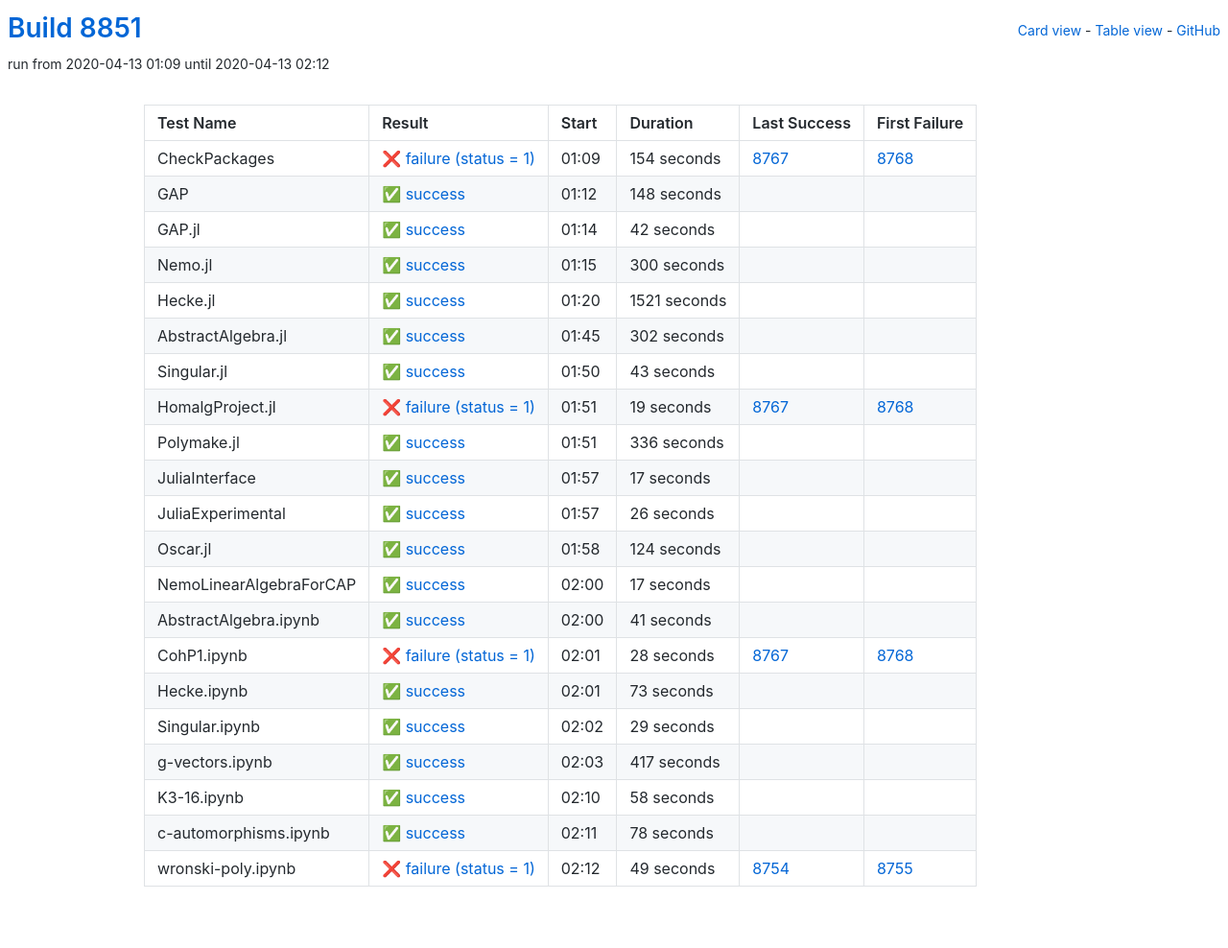
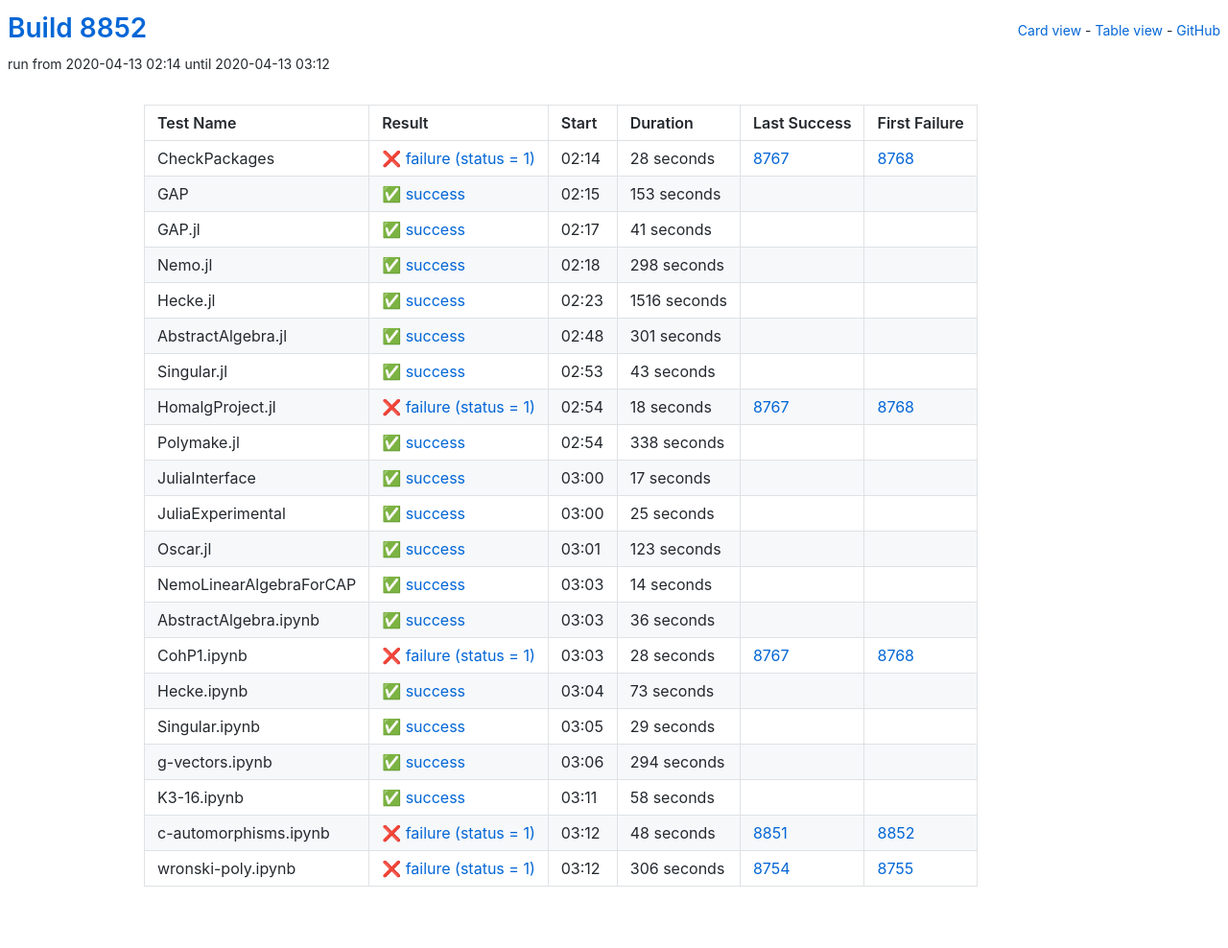
Before and after one commit to oscar-system/oscar-ci-status, a Jekyll site: the page built from table.html, in a window 1280 px wide. Shown: the whole page at 96% size. Built offline with Jekyll 4.4.1, drawn with Linux system fonts in a browser that asks for light colours.

Commit message:
Build 8852

```diff
--- a/_data/ci.yml
+++ b/_data/ci.yml
@@ -1,71 +1,71 @@
-build: 8851
-build_url: https://oscarci.mathematik.uni-kl.de/job/oscar/8851/
+build: 8852
+build_url: https://oscarci.mathematik.uni-kl.de/job/oscar/8852/
 job: oscar
 tests:
-- duration: 154
+- duration: 28
   exitcode: 1
   first_failure: 8768
   first_failure_url: https://oscarci.mathematik.uni-kl.de/job/oscar/8768/
   last_success: 8767
   last_success_url: https://oscarci.mathematik.uni-kl.de/job/oscar/8767/
-  log: https://oscarci.mathematik.uni-kl.de/job/oscar/8851/artifact/logs/build-8851/CheckPackages.log
+  log: https://oscarci.mathematik.uni-kl.de/job/oscar/8852/artifact/logs/build-8852/CheckPackages.log
   name: CheckPackages
-  start: 2020-04-13 01:09
+  start: 2020-04-13 02:14
   status: failure
   success: false
-- duration: 148
+- duration: 153
   exitcode: 0
   first_failure: false
   first_failure_url: null
   last_success: false
   last_success_url: null
-  log: https://oscarci.mathematik.uni-kl.de/job/oscar/8851/artifact/logs/build-8851/GAP.log
+  log: https://oscarci.mathematik.uni-kl.de/job/oscar/8852/artifact/logs/build-8852/GAP.log
   name: GAP
-  start: 2020-04-13 01:12
+  start: 2020-04-13 02:15
   status: success
   success: true
-- duration: 42
+- duration: 41
   exitcode: 0
   first_failure: false
   first_failure_url: null
   last_success: false
   last_success_url: null
-  log: https://oscarci.mathematik.uni-kl.de/job/oscar/8851/artifact/logs/build-8851/GAP.jl.log
+  log: https://oscarci.mathematik.uni-kl.de/job/oscar/8852/artifact/logs/build-8852/GAP.jl.log
   name: GAP.jl
-  start: 2020-04-13 01:14
+  start: 2020-04-13 02:17
   status: success
   success: true
-- duration: 300
+- duration: 298
   exitcode: 0
   first_failure: false
   first_failure_url: null
   last_success: false
   last_success_url: null
-  log: https://oscarci.mathematik.uni-kl.de/job/oscar/8851/artifact/logs/build-8851/Nemo.jl.log
+  log: https://oscarci.mathematik.uni-kl.de/job/oscar/8852/artifact/logs/build-8852/Nemo.jl.log
   name: Nemo.jl
-  start: 2020-04-13 01:15
+  start: 2020-04-13 02:18
   status: success
   success: true
-- duration: 1521
+- duration: 1516
   exitcode: 0
   first_failure: false
   first_failure_url: null
   last_success: false
   last_success_url: null
-  log: https://oscarci.mathematik.uni-kl.de/job/oscar/8851/artifact/logs/build-8851/Hecke.jl.log
+  log: https://oscarci.mathematik.uni-kl.de/job/oscar/8852/artifact/logs/build-8852/Hecke.jl.log
   name: Hecke.jl
-  start: 2020-04-13 01:20
+  start: 2020-04-13 02:23
   status: success
   success: true
-- duration: 302
+- duration: 301
   exitcode: 0
   first_failure: false
   first_failure_url: null
   last_success: false
   last_success_url: null
-  log: https://oscarci.mathematik.uni-kl.de/job/oscar/8851/artifact/logs/build-8851/AbstractAlgebra.jl.log
+  log: https://oscarci.mathematik.uni-kl.de/job/oscar/8852/artifact/logs/build-8852/AbstractAlgebra.jl.log
   name: AbstractAlgebra.jl
-  start: 2020-04-13 01:45
+  start: 2020-04-13 02:48
   status: success
   success: true
 - duration: 43
@@ -74,31 +74,31 @@ tests:
   first_failure_url: null
   last_success: false
   last_success_url: null
-  log: https://oscarci.mathematik.uni-kl.de/job/oscar/8851/artifact/logs/build-8851/Singular.jl.log
+  log: https://oscarci.mathematik.uni-kl.de/job/oscar/8852/artifact/logs/build-8852/Singular.jl.log
   name: Singular.jl
-  start: 2020-04-13 01:50
+  start: 2020-04-13 02:53
   status: success
   success: true
-- duration: 19
+- duration: 18
   exitcode: 1
   first_failure: 8768
   first_failure_url: https://oscarci.mathematik.uni-kl.de/job/oscar/8768/
   last_success: 8767
   last_success_url: https://oscarci.mathematik.uni-kl.de/job/oscar/8767/
-  log: https://oscarci.mathematik.uni-kl.de/job/oscar/8851/artifact/logs/build-8851/HomalgProject.jl.log
+  log: https://oscarci.mathematik.uni-kl.de/job/oscar/8852/artifact/logs/build-8852/HomalgProject.jl.log
   name: HomalgProject.jl
-  start: 2020-04-13 01:51
+  start: 2020-04-13 02:54
   status: failure
   success: false
-- duration: 336
+- duration: 338
   exitcode: 0
   first_failure: false
   first_failure_url: null
   last_success: false
   last_success_url: null
-  log: https://oscarci.mathematik.uni-kl.de/job/oscar/8851/artifact/logs/build-8851/Polymake.jl.log
+  log: https://oscarci.mathematik.uni-kl.de/job/oscar/8852/artifact/logs/build-8852/Polymake.jl.log
   name: Polymake.jl
-  start: 2020-04-13 01:51
+  start: 2020-04-13 02:54
   status: success
   success: true
 - duration: 17
@@ -107,53 +107,53 @@ tests:
   first_failure_url: null
   last_success: false
   last_success_url: null
-  log: https://oscarci.mathematik.uni-kl.de/job/oscar/8851/artifact/logs/build-8851/JuliaInterface.log
+  log: https://oscarci.mathematik.uni-kl.de/job/oscar/8852/artifact/logs/build-8852/JuliaInterface.log
   name: JuliaInterface
-  start: 2020-04-13 01:57
+  start: 2020-04-13 03:00
   status: success
   success: true
-- duration: 26
+- duration: 25
   exitcode: 0
   first_failure: false
   first_failure_url: null
   last_success: false
   last_success_url: null
-  log: https://oscarci.mathematik.uni-kl.de/job/oscar/8851/artifact/logs/build-8851/JuliaExperimental.log
+  log: https://oscarci.mathematik.uni-kl.de/job/oscar/8852/artifact/logs/build-8852/JuliaExperimental.log
   name: JuliaExperimental
-  start: 2020-04-13 01:57
+  start: 2020-04-13 03:00
   status: success
   success: true
-- duration: 124
+- duration: 123
   exitcode: 0
   first_failure: false
   first_failure_url: null
   last_success: false
   last_success_url: null
-  log: https://oscarci.mathematik.uni-kl.de/job/oscar/8851/artifact/logs/build-8851/Oscar.jl.log
+  log: https://oscarci.mathematik.uni-kl.de/job/oscar/8852/artifact/logs/build-8852/Oscar.jl.log
   name: Oscar.jl
-  start: 2020-04-13 01:58
+  start: 2020-04-13 03:01
   status: success
   success: true
-- duration: 17
+- duration: 14
   exitcode: 0
   first_failure: false
   first_failure_url: null
   last_success: false
   last_success_url: null
-  log: https://oscarci.mathematik.uni-kl.de/job/oscar/8851/artifact/logs/build-8851/NemoLinearAlgebraForCAP.log
+  log: https://oscarci.mathematik.uni-kl.de/job/oscar/8852/artifact/logs/build-8852/NemoLinearAlgebraForCAP.log
   name: NemoLinearAlgebraForCAP
-  start: 2020-04-13 02:00
+  start: 2020-04-13 03:03
   status: success
   success: true
-- duration: 41
+- duration: 36
   exitcode: 0
   first_failure: false
   first_failure_url: null
   last_success: false
   last_success_url: null
-  log: https://oscarci.mathematik.uni-kl.de/job/oscar/8851/artifact/logs/build-8851/AbstractAlgebra.ipynb.log
+  log: https://oscarci.mathematik.uni-kl.de/job/oscar/8852/artifact/logs/build-8852/AbstractAlgebra.ipynb.log
   name: AbstractAlgebra.ipynb
-  start: 2020-04-13 02:00
+  start: 2020-04-13 03:03
   status: success
   success: true
 - duration: 28
@@ -162,9 +162,9 @@ tests:
   first_failure_url: https://oscarci.mathematik.uni-kl.de/job/oscar/8768/
   last_success: 8767
   last_success_url: https://oscarci.mathematik.uni-kl.de/job/oscar/8767/
-  log: https://oscarci.mathematik.uni-kl.de/job/oscar/8851/artifact/logs/build-8851/CohP1.ipynb.log
+  log: https://oscarci.mathematik.uni-kl.de/job/oscar/8852/artifact/logs/build-8852/CohP1.ipynb.log
   name: CohP1.ipynb
-  start: 2020-04-13 02:01
+  start: 2020-04-13 03:03
   status: failure
   success: false
 - duration: 73
@@ -173,9 +173,9 @@ tests:
   first_failure_url: null
   last_success: false
   last_success_url: null
-  log: https://oscarci.mathematik.uni-kl.de/job/oscar/8851/artifact/logs/build-8851/Hecke.ipynb.log
+  log: https://oscarci.mathematik.uni-kl.de/job/oscar/8852/artifact/logs/build-8852/Hecke.ipynb.log
   name: Hecke.ipynb
-  start: 2020-04-13 02:01
+  start: 2020-04-13 03:04
   status: success
   success: true
 - duration: 29
@@ -184,20 +184,20 @@ tests:
   first_failure_url: null
   last_success: false
   last_success_url: null
-  log: https://oscarci.mathematik.uni-kl.de/job/oscar/8851/artifact/logs/build-8851/Singular.ipynb.log
+  log: https://oscarci.mathematik.uni-kl.de/job/oscar/8852/artifact/logs/build-8852/Singular.ipynb.log
   name: Singular.ipynb
-  start: 2020-04-13 02:02
+  start: 2020-04-13 03:05
   status: success
   success: true
-- duration: 417
+- duration: 294
   exitcode: 0
   first_failure: false
   first_failure_url: null
   last_success: false
   last_success_url: null
-  log: https://oscarci.mathematik.uni-kl.de/job/oscar/8851/artifact/logs/build-8851/g-vectors.ipynb.log
+  log: https://oscarci.mathematik.uni-kl.de/job/oscar/8852/artifact/logs/build-8852/g-vectors.ipynb.log
   name: g-vectors.ipynb
-  start: 2020-04-13 02:03
+  start: 2020-04-13 03:06
   status: success
   success: true
 - duration: 58
@@ -206,30 +206,30 @@ tests:
   first_failure_url: null
   last_success: false
   last_success_url: null
-  log: https://oscarci.mathematik.uni-kl.de/job/oscar/8851/artifact/logs/build-8851/K3-16.ipynb.log
+  log: https://oscarci.mathematik.uni-kl.de/job/oscar/8852/artifact/logs/build-8852/K3-16.ipynb.log
   name: K3-16.ipynb
-  start: 2020-04-13 02:10
+  start: 2020-04-13 03:11
   status: success
   success: true
-- duration: 78
-  exitcode: 0
-  first_failure: false
-  first_failure_url: null
-  last_success: false
-  last_success_url: null
-  log: https://oscarci.mathematik.uni-kl.de/job/oscar/8851/artifact/logs/build-8851/c-automorphisms.ipynb.log
+- duration: 48
+  exitcode: 1
+  first_failure: 8852
+  first_failure_url: https://oscarci.mathematik.uni-kl.de/job/oscar/8852/
+  last_success: 8851
+  last_success_url: https://oscarci.mathematik.uni-kl.de/job/oscar/8851/
+  log: https://oscarci.mathematik.uni-kl.de/job/oscar/8852/artifact/logs/build-8852/c-automorphisms.ipynb.log
   name: c-automorphisms.ipynb
-  start: 2020-04-13 02:11
-  status: success
-  success: true
-- duration: 49
+  start: 2020-04-13 03:12
+  status: failure
+  success: false
+- duration: 306
   exitcode: 1
   first_failure: 8755
   first_failure_url: https://oscarci.mathematik.uni-kl.de/job/oscar/8755/
   last_success: 8754
   last_success_url: https://oscarci.mathematik.uni-kl.de/job/oscar/8754/
-  log: https://oscarci.mathematik.uni-kl.de/job/oscar/8851/artifact/logs/build-8851/wronski-poly.ipynb.log
+  log: https://oscarci.mathematik.uni-kl.de/job/oscar/8852/artifact/logs/build-8852/wronski-poly.ipynb.log
   name: wronski-poly.ipynb
-  start: 2020-04-13 02:12
+  start: 2020-04-13 03:12
   status: failure
   success: false
```
Also changed, not shown: README.md.
